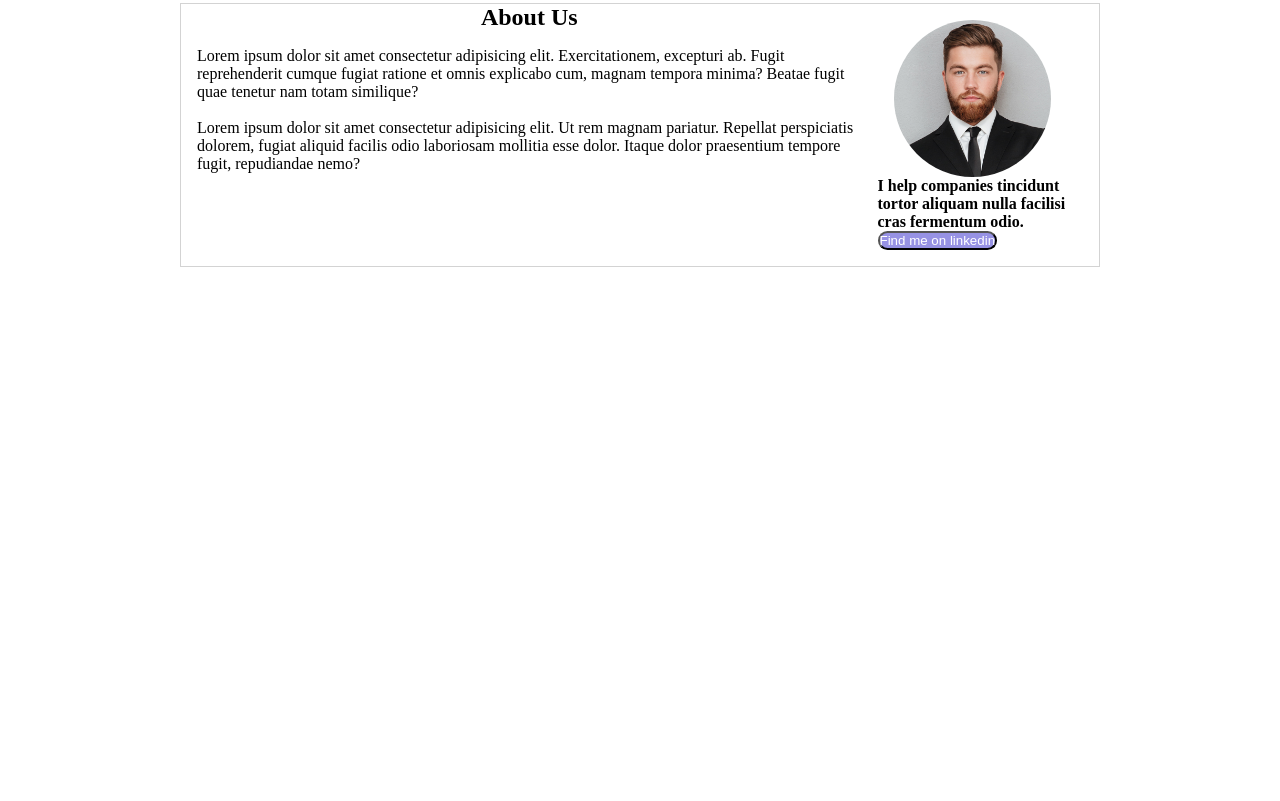
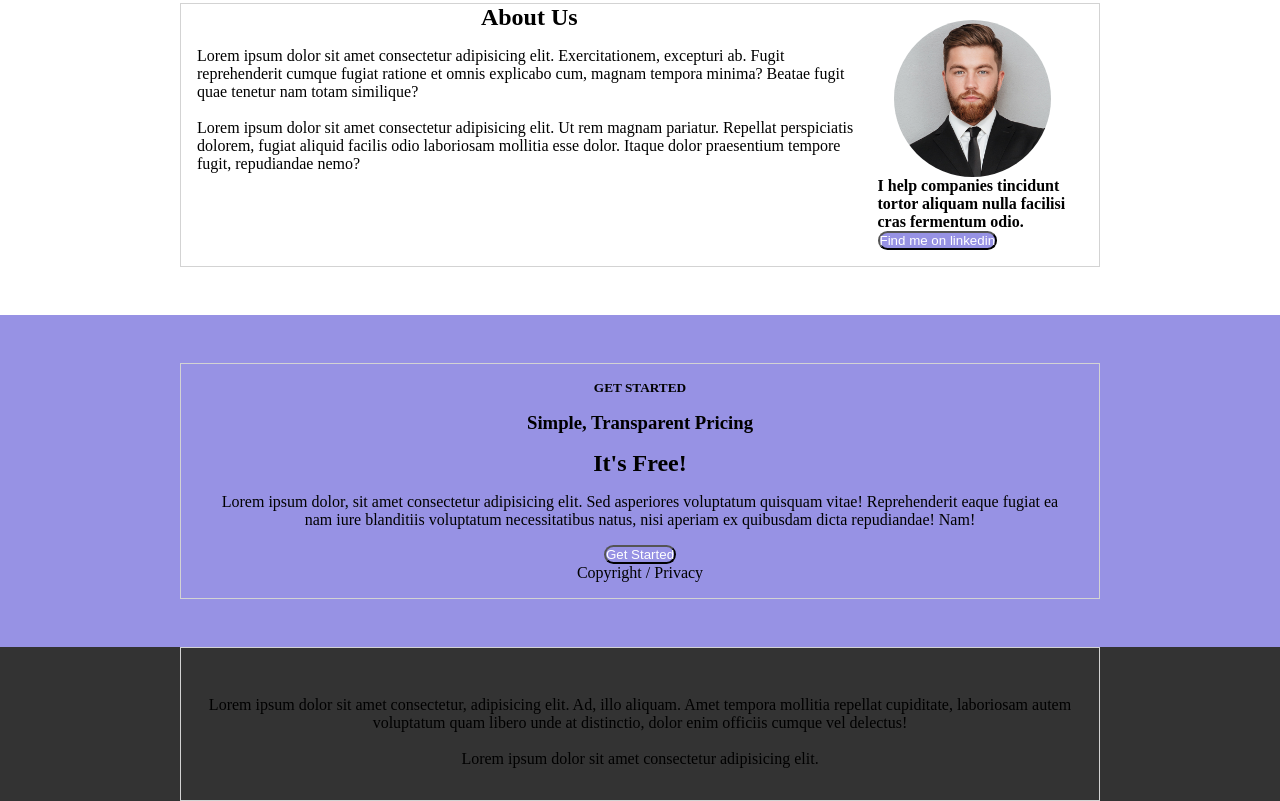
Before and after one commit to Pelliccia96/htmlcss-responsive-layout, a plain HTML site: page index.html in a window 1280 px wide. Shown: the part 2803-3604 px from the top of the page. Before the commit the page ends 3118 px from the top, so only its background shows below. Drawn offline with Linux system fonts and the light colour scheme.

Commit message:
Adds section & footer

```diff
--- a/css/style.css
+++ b/css/style.css
@@ -64,6 +64,10 @@ button {
     padding: 0 1rem;
 }
 
+.padding-top {
+    padding-top: 3rem;
+}
+
 .margin-lxdx {
     margin: 0 0.5rem;
 }
@@ -120,6 +124,10 @@ button {
 
 .bg-color-white {
     background-color: white;
+}
+
+.bg-footer {
+    background-color: #333333;
 }
 
 .col-100 {
--- a/index.html
+++ b/index.html
@@ -164,8 +164,35 @@
                 </div>
             </div>
         </section>
+        <!-- sixth section (Get Started) -->
+            <div class="bg-color-secondary">
+                <div class="container">
+                    <div class="txt-align padding-">
+                        <h5 class="margin-bot-1">GET STARTED</h5>
+                        <h3 class="margin-bot-1">Simple, Transparent Pricing</h3>
+                        <h2 class="margin-bot-1">It's Free!</h2>
+                        <p class="margin-bot-1">Lorem ipsum dolor, sit amet consectetur adipisicing elit. Sed asperiores voluptatum quisquam vitae! Reprehenderit eaque fugiat ea nam iure blanditiis voluptatum necessitatibus natus, nisi aperiam ex quibusdam dicta repudiandae! Nam!</p>
+                        <button>Get Started</button>
+                        <div>Copyright / Privacy</div>
+                    </div>
+                </div>
+            </div>
     </main>
-    <footer></footer>
-
+    <!-- Footer -->
+    <footer>
+        <div class="bg-footer">
+            <div class="container">
+                <div class="padding-top margin-bot txt-align">
+                    <div>
+                        Lorem ipsum dolor sit amet consectetur, adipisicing elit. Ad, illo aliquam. Amet tempora mollitia repellat cupiditate, laboriosam autem voluptatum quam libero unde at distinctio, dolor enim officiis cumque vel delectus!
+                    </div>
+                    <br>
+                    <div>
+                        Lorem ipsum dolor sit amet consectetur adipisicing elit.
+                    </div>
+                </div>
+            </div>
+        </div>
+    </footer>
 </body>
 </html>
```
